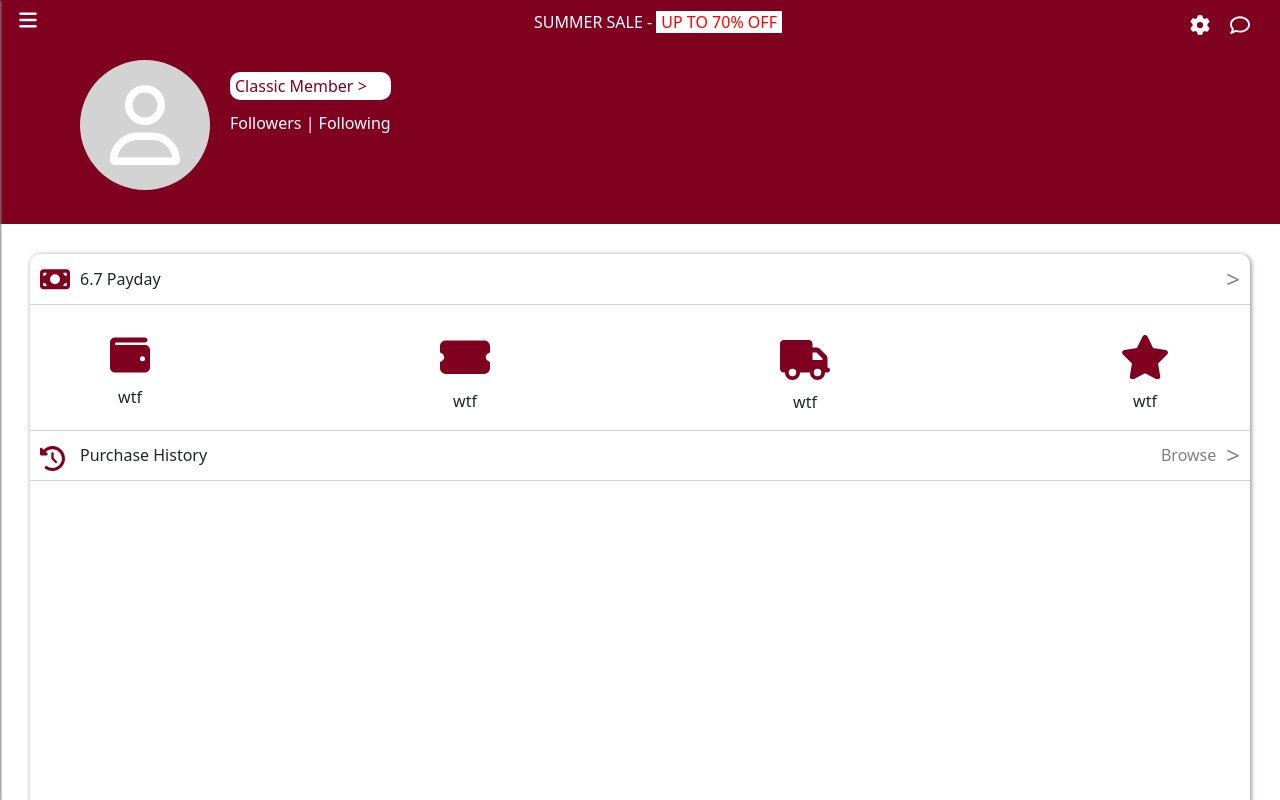
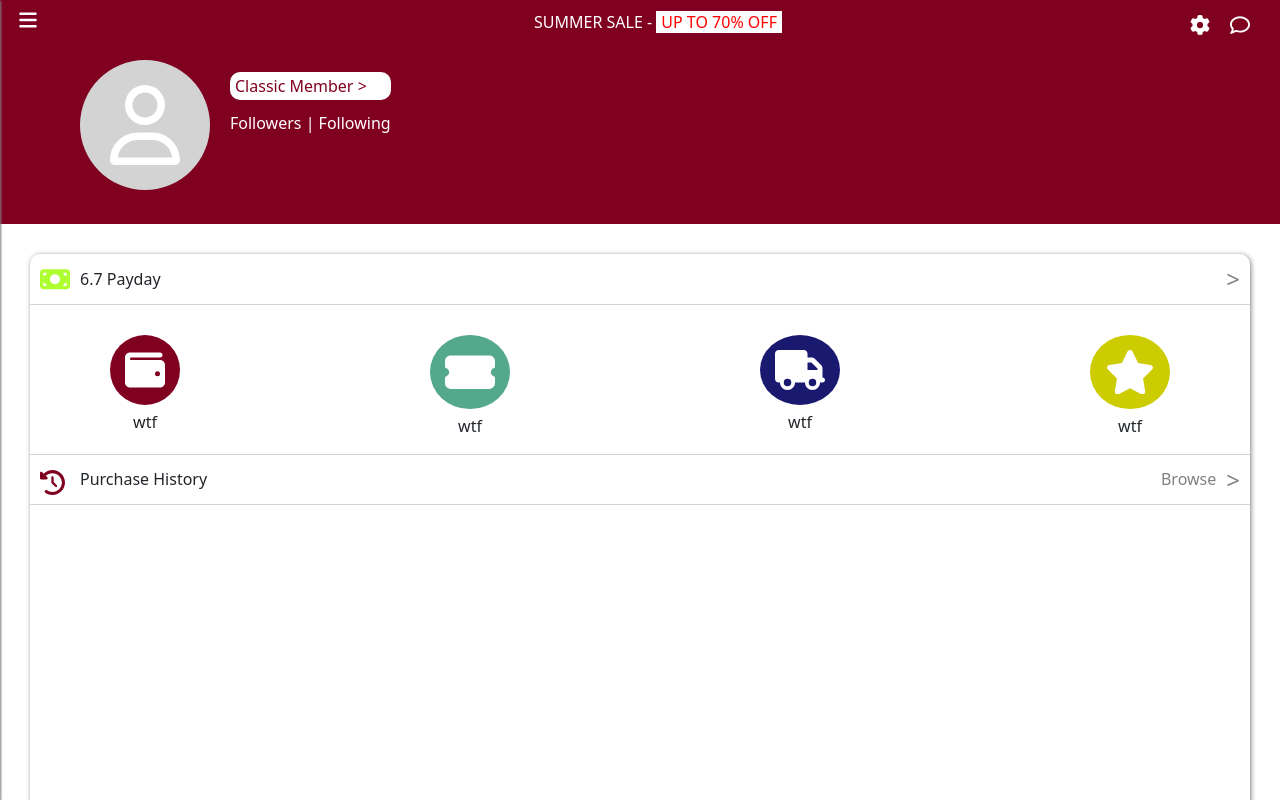
Before and after one commit to Pansaar/ecommerce, a Next.js app: page /profile in a window 1280 px wide. Shown: the top 800 px of the page. Built offline with nearby package versions, Linux system fonts and the light colour scheme.

Commit message:
Profile Page Edition

```diff
--- a/pages/profile/index.tsx
+++ b/pages/profile/index.tsx
@@ -24,9 +24,9 @@ const index = () => {
   return (
     <div>
       <TopNav1 />
-      <svg xmlns="http://www.w3.org/2000/svg" viewBox="0 0 512 512" width={20} fill='white' style={{position: 'fixed', top: '15px', right: '70px', zIndex: '2'}}>
+      <svg xmlns="http://www.w3.org/2000/svg" viewBox="0 0 512 512" width={20} fill='white' style={{position: 'fixed', top: '15px', right: '70px', zIndex: '2', cursor: 'pointer'}}>
         <path d="M495.9 166.6c3.2 8.7 .5 18.4-6.4 24.6l-43.3 39.4c1.1 8.3 1.7 16.8 1.7 25.4s-.6 17.1-1.7 25.4l43.3 39.4c6.9 6.2 9.6 15.9 6.4 24.6c-4.4 11.9-9.7 23.3-15.8 34.3l-4.7 8.1c-6.6 11-14 21.4-22.1 31.2c-5.9 7.2-15.7 9.6-24.5 6.8l-55.7-17.7c-13.4 10.3-28.2 18.9-44 25.4l-12.5 57.1c-2 9.1-9 16.3-18.2 17.8c-13.8 2.3-28 3.5-42.5 3.5s-28.7-1.2-42.5-3.5c-9.2-1.5-16.2-8.7-18.2-17.8l-12.5-57.1c-15.8-6.5-30.6-15.1-44-25.4L83.1 425.9c-8.8 2.8-18.6 .3-24.5-6.8c-8.1-9.8-15.5-20.2-22.1-31.2l-4.7-8.1c-6.1-11-11.4-22.4-15.8-34.3c-3.2-8.7-.5-18.4 6.4-24.6l43.3-39.4C64.6 273.1 64 264.6 64 256s.6-17.1 1.7-25.4L22.4 191.2c-6.9-6.2-9.6-15.9-6.4-24.6c4.4-11.9 9.7-23.3 15.8-34.3l4.7-8.1c6.6-11 14-21.4 22.1-31.2c5.9-7.2 15.7-9.6 24.5-6.8l55.7 17.7c13.4-10.3 28.2-18.9 44-25.4l12.5-57.1c2-9.1 9-16.3 18.2-17.8C227.3 1.2 241.5 0 256 0s28.7 1.2 42.5 3.5c9.2 1.5 16.2 8.7 18.2 17.8l12.5 57.1c15.8 6.5 30.6 15.1 44 25.4l55.7-17.7c8.8-2.8 18.6-.3 24.5 6.8c8.1 9.8 15.5 20.2 22.1 31.2l4.7 8.1c6.1 11 11.4 22.4 15.8 34.3zM256 336a80 80 0 1 0 0-160 80 80 0 1 0 0 160z"/></svg>
-        <svg xmlns="http://www.w3.org/2000/svg" viewBox="0 0 512 512" width={20} fill='white' style={{position: 'fixed', top: '15px', right: '30px', zIndex: '2'}}>
+        <svg xmlns="http://www.w3.org/2000/svg" viewBox="0 0 512 512" width={20} fill='white' style={{position: 'fixed', top: '15px', right: '30px', zIndex: '2', cursor: 'pointer'}}>
         <path d="M123.6 391.3c12.9-9.4 29.6-11.8 44.6-6.4c26.5 9.6 56.2 15.1 87.8 15.1c124.7 0 208-80.5 208-160s-83.3-160-208-160S48 160.5 48 240c0 32 12.4 62.8 35.7 89.2c8.6 9.7 12.8 22.5 11.8 35.5c-1.4 18.1-5.7 34.7-11.3 49.4c17-7.9 31.1-16.7 39.4-22.7zM21.2 431.9c1.8-2.7 3.5-5.4 5.1-8.1c10-16.6 19.5-38.4 21.4-62.9C17.7 326.8 0 285.1 0 240C0 125.1 114.6 32 256 32s256 93.1 256 208s-114.6 208-256 208c-37.1 0-72.3-6.4-104.1-17.9c-11.9 8.7-31.3 20.6-54.3 30.6c-15.1 6.6-32.3 12.6-50.1 16.1c-.8 .2-1.6 .3-2.4 .5c-4.4 .8-8.7 1.5-13.2 1.9c-.2 0-.5 .1-.7 .1c-5.1 .5-10.2 .8-15.3 .8c-6.5 0-12.3-3.9-14.8-9.9c-2.5-6-1.1-12.8 3.4-17.4c4.1-4.2 7.8-8.7 11.3-13.5c1.7-2.3 3.3-4.6 4.8-6.9c.1-.2 .2-.3 .3-.5z"/></svg>
       <LeftNav />
       <div className='d-flex' style={{backgroundColor: 'rgb(128, 0, 32)', height: '180px'}}>
@@ -42,32 +42,46 @@ const index = () => {
   </div>
 </div>
 <div className='vh-100' style={{boxShadow: '1px 1px 5px grey', alignItems: 'flex-start', margin: '30px 30px', borderRadius: '10px'}}>
-<div style={{height: '50px', width: '100%', display: 'flex', alignItems: 'center'}}>
-  <svg xmlns="http://www.w3.org/2000/svg" viewBox="0 0 576 512" width={30} fill='rgb(128, 0, 32)' style={{alignSelf: 'center', marginLeft: '10px'}}><path d="M64 64C28.7 64 0 92.7 0 128V384c0 35.3 28.7 64 64 64H512c35.3 0 64-28.7 64-64V128c0-35.3-28.7-64-64-64H64zm64 320H64V320c35.3 0 64 28.7 64 64zM64 192V128h64c0 35.3-28.7 64-64 64zM448 384c0-35.3 28.7-64 64-64v64H448zm64-192c-35.3 0-64-28.7-64-64h64v64zM288 160a96 96 0 1 1 0 192 96 96 0 1 1 0-192z"/></svg>
+<div style={{height: '50px', width: '100%', display: 'flex', alignItems: 'center', cursor: 'pointer'}}>
+  <svg xmlns="http://www.w3.org/2000/svg" viewBox="0 0 576 512" width={30} fill='rgb(173,255,47)' style={{alignSelf: 'center', marginLeft: '10px'}}><path d="M64 64C28.7 64 0 92.7 0 128V384c0 35.3 28.7 64 64 64H512c35.3 0 64-28.7 64-64V128c0-35.3-28.7-64-64-64H64zm64 320H64V320c35.3 0 64 28.7 64 64zM64 192V128h64c0 35.3-28.7 64-64 64zM448 384c0-35.3 28.7-64 64-64v64H448zm64-192c-35.3 0-64-28.7-64-64h64v64zM288 160a96 96 0 1 1 0 192 96 96 0 1 1 0-192z"/></svg>
   <p style={{marginLeft: '10px', marginTop: '15px'}}>6.7 Payday</p>
   <h1 style={{fontSize: '24px', color: 'grey', marginLeft: 'auto', marginRight: '10px', marginTop: '8px'}}>{`>`}</h1>
 </div>
 <div style={{borderTop: 'solid 1px lightgrey', borderBottom: 'solid 1px lightgrey', width: '100%', display: 'flex', flexDirection: 'column', paddingTop: '20px'}}>
     <div style={{display: 'flex', justifyContent: 'space-between'}}>
-        <div style={{marginLeft: '80px'}}>
-            <svg xmlns="http://www.w3.org/2000/svg" viewBox="0 0 512 512" width={40} fill='rgb(128, 0, 32)' style={{marginTop: '10px'}}><path d="M64 32C28.7 32 0 60.7 0 96V416c0 35.3 28.7 64 64 64H448c35.3 0 64-28.7 64-64V192c0-35.3-28.7-64-64-64H80c-8.8 0-16-7.2-16-16s7.2-16 16-16H448c17.7 0 32-14.3 32-32s-14.3-32-32-32H64zM416 272a32 32 0 1 1 0 64 32 32 0 1 1 0-64z"/></svg>
-            <p style={{textAlign: 'center', marginTop: '10px'}}>wtf</p>
+      <div style={{marginLeft: '80px'}}>
+        <div style={{backgroundColor: 'rgb(128, 0, 32)', marginTop: '10px', padding: '15px', borderRadius: '50%', cursor: 'pointer'}}>
+            <svg xmlns="http://www.w3.org/2000/svg" viewBox="0 0 512 512" width={40} fill='white'><path d="M64 32C28.7 32 0 60.7 0 96V416c0 35.3 28.7 64 64 64H448c35.3 0 64-28.7 64-64V192c0-35.3-28.7-64-64-64H80c-8.8 0-16-7.2-16-16s7.2-16 16-16H448c17.7 0 32-14.3 32-32s-14.3-32-32-32H64zM416 272a32 32 0 1 1 0 64 32 32 0 1 1 0-64z"/></svg>
         </div>
+        <p style={{textAlign: 'center', marginTop: '5px'}}>wtf</p>
+      </div>
+      <div>
+      <div style={{backgroundColor: '#54A88C', marginTop: '10px', padding: '15px', borderRadius: '50%', cursor: 'pointer'}}>
         <div>
-            <svg xmlns="http://www.w3.org/2000/svg" viewBox="0 0 576 512" width={50} fill='rgb(128, 0, 32)' style={{marginTop: '10px'}}><path d="M0 128C0 92.7 28.7 64 64 64H512c35.3 0 64 28.7 64 64v64c0 8.8-7.4 15.7-15.7 18.6C541.5 217.1 528 235 528 256s13.5 38.9 32.3 45.4c8.3 2.9 15.7 9.8 15.7 18.6v64c0 35.3-28.7 64-64 64H64c-35.3 0-64-28.7-64-64V320c0-8.8 7.4-15.7 15.7-18.6C34.5 294.9 48 277 48 256s-13.5-38.9-32.3-45.4C7.4 207.7 0 200.8 0 192V128z"/></svg>
-            <p style={{textAlign: 'center', marginTop: '10px'}}>wtf</p>
+            <svg xmlns="http://www.w3.org/2000/svg" viewBox="0 0 576 512" width={50} fill='white'><path d="M0 128C0 92.7 28.7 64 64 64H512c35.3 0 64 28.7 64 64v64c0 8.8-7.4 15.7-15.7 18.6C541.5 217.1 528 235 528 256s13.5 38.9 32.3 45.4c8.3 2.9 15.7 9.8 15.7 18.6v64c0 35.3-28.7 64-64 64H64c-35.3 0-64-28.7-64-64V320c0-8.8 7.4-15.7 15.7-18.6C34.5 294.9 48 277 48 256s-13.5-38.9-32.3-45.4C7.4 207.7 0 200.8 0 192V128z"/></svg>
         </div>
+      </div>
+        <p style={{textAlign: 'center', marginTop: '5px'}}>wtf</p>
+      </div>
+      <div>
+      <div style={{backgroundColor: 'rgb(25, 25, 112)', marginTop: '10px', padding: '15px', borderRadius: '50%', cursor: 'pointer'}}>
         <div>
-            <svg xmlns="http://www.w3.org/2000/svg" viewBox="0 0 640 512" width={50} fill='rgb(128, 0, 32)' style={{marginTop: '15px'}}><path d="M48 0C21.5 0 0 21.5 0 48V368c0 26.5 21.5 48 48 48H64c0 53 43 96 96 96s96-43 96-96H384c0 53 43 96 96 96s96-43 96-96h32c17.7 0 32-14.3 32-32s-14.3-32-32-32V288 256 237.3c0-17-6.7-33.3-18.7-45.3L512 114.7c-12-12-28.3-18.7-45.3-18.7H416V48c0-26.5-21.5-48-48-48H48zM416 160h50.7L544 237.3V256H416V160zM112 416a48 48 0 1 1 96 0 48 48 0 1 1 -96 0zm368-48a48 48 0 1 1 0 96 48 48 0 1 1 0-96z"/></svg>
-            <p style={{textAlign: 'center', marginTop: '10px'}}>wtf</p>
-        </div>
-        <div style={{marginRight: '80px'}}>
-            <svg xmlns="http://www.w3.org/2000/svg" viewBox="0 0 576 512" width={50} fill='rgb(128, 0, 32)' style={{marginTop: '10px'}}><path d="M316.9 18C311.6 7 300.4 0 288.1 0s-23.4 7-28.8 18L195 150.3 51.4 171.5c-12 1.8-22 10.2-25.7 21.7s-.7 24.2 7.9 32.7L137.8 329 113.2 474.7c-2 12 3 24.2 12.9 31.3s23 8 33.8 2.3l128.3-68.5 128.3 68.5c10.8 5.7 23.9 4.9 33.8-2.3s14.9-19.3 12.9-31.3L438.5 329 542.7 225.9c8.6-8.5 11.7-21.2 7.9-32.7s-13.7-19.9-25.7-21.7L381.2 150.3 316.9 18z"/></svg>
-            <p style={{textAlign: 'center', marginTop: '10px'}}>wtf</p>
-        </div>
+            <svg xmlns="http://www.w3.org/2000/svg" viewBox="0 0 640 512" width={50} fill='white'><path d="M48 0C21.5 0 0 21.5 0 48V368c0 26.5 21.5 48 48 48H64c0 53 43 96 96 96s96-43 96-96H384c0 53 43 96 96 96s96-43 96-96h32c17.7 0 32-14.3 32-32s-14.3-32-32-32V288 256 237.3c0-17-6.7-33.3-18.7-45.3L512 114.7c-12-12-28.3-18.7-45.3-18.7H416V48c0-26.5-21.5-48-48-48H48zM416 160h50.7L544 237.3V256H416V160zM112 416a48 48 0 1 1 96 0 48 48 0 1 1 -96 0zm368-48a48 48 0 1 1 0 96 48 48 0 1 1 0-96z"/></svg>
+      </div>
+      </div>
+        <p style={{textAlign: 'center', marginTop: '5px'}}>wtf</p>
+      </div>
+    <div>
+      <div style={{marginRight: '80px'}}>
+        <div style={{backgroundColor: 'rgb(204,204,0)', marginTop: '10px', padding: '15px', borderRadius: '50%', cursor: 'pointer'}}>
+            <svg xmlns="http://www.w3.org/2000/svg" viewBox="0 0 576 512" width={50} fill='white'><path d="M316.9 18C311.6 7 300.4 0 288.1 0s-23.4 7-28.8 18L195 150.3 51.4 171.5c-12 1.8-22 10.2-25.7 21.7s-.7 24.2 7.9 32.7L137.8 329 113.2 474.7c-2 12 3 24.2 12.9 31.3s23 8 33.8 2.3l128.3-68.5 128.3 68.5c10.8 5.7 23.9 4.9 33.8-2.3s14.9-19.3 12.9-31.3L438.5 329 542.7 225.9c8.6-8.5 11.7-21.2 7.9-32.7s-13.7-19.9-25.7-21.7L381.2 150.3 316.9 18z"/></svg>
+      </div>
+      <p style={{textAlign: 'center', marginTop: '5px'}}>wtf</p>
+      </div>
     </div>
     </div>
-    <div style={{height: '50px', borderBottom: '1px solid lightgrey', width: '100%', display: 'flex', alignItems: 'center'}}>
+    </div>
+    <div style={{height: '50px', borderBottom: '1px solid lightgrey', width: '100%', display: 'flex', alignItems: 'center', cursor: 'pointer'}}>
     <svg xmlns="http://www.w3.org/2000/svg" viewBox="0 0 512 512" width={25} fill='rgb(128, 0, 32)' style={{marginTop: '5px', marginLeft: '10px'}}><path d="M75 75L41 41C25.9 25.9 0 36.6 0 57.9V168c0 13.3 10.7 24 24 24H134.1c21.4 0 32.1-25.9 17-41l-30.8-30.8C155 85.5 203 64 256 64c106 0 192 86 192 192s-86 192-192 192c-40.8 0-78.6-12.7-109.7-34.4c-14.5-10.1-34.4-6.6-44.6 7.9s-6.6 34.4 7.9 44.6C151.2 495 201.7 512 256 512c141.4 0 256-114.6 256-256S397.4 0 256 0C185.3 0 121.3 28.7 75 75zm181 53c-13.3 0-24 10.7-24 24V256c0 6.4 2.5 12.5 7 17l72 72c9.4 9.4 24.6 9.4 33.9 0s9.4-24.6 0-33.9l-65-65V152c0-13.3-10.7-24-24-24z"/></svg>
     <p style={{marginTop: '15px', marginLeft: '15px'}}>Purchase History</p>
     <p style={{color: 'grey', marginLeft: 'auto', marginTop: '15px', marginRight: '10px'}}>Browse</p>
```
